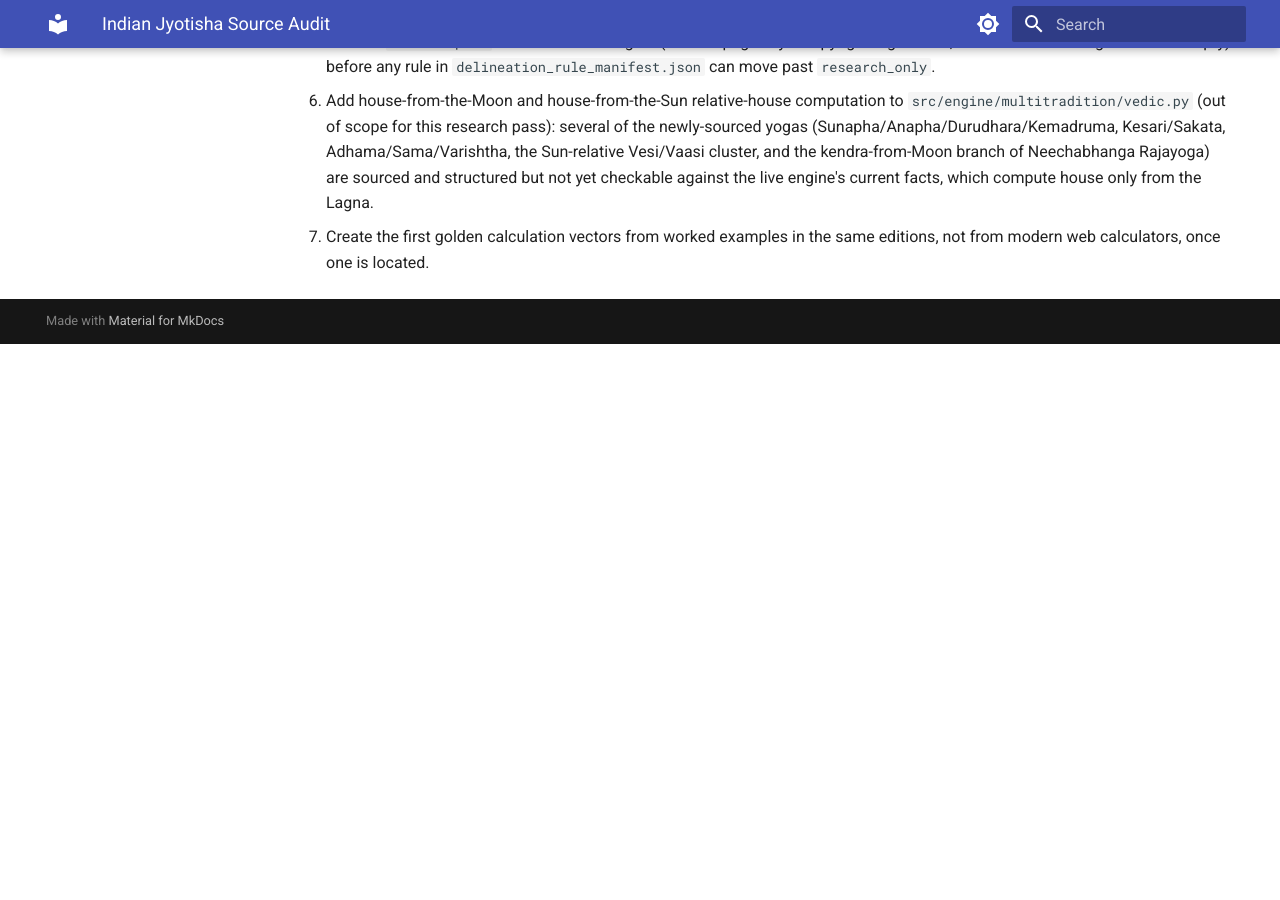
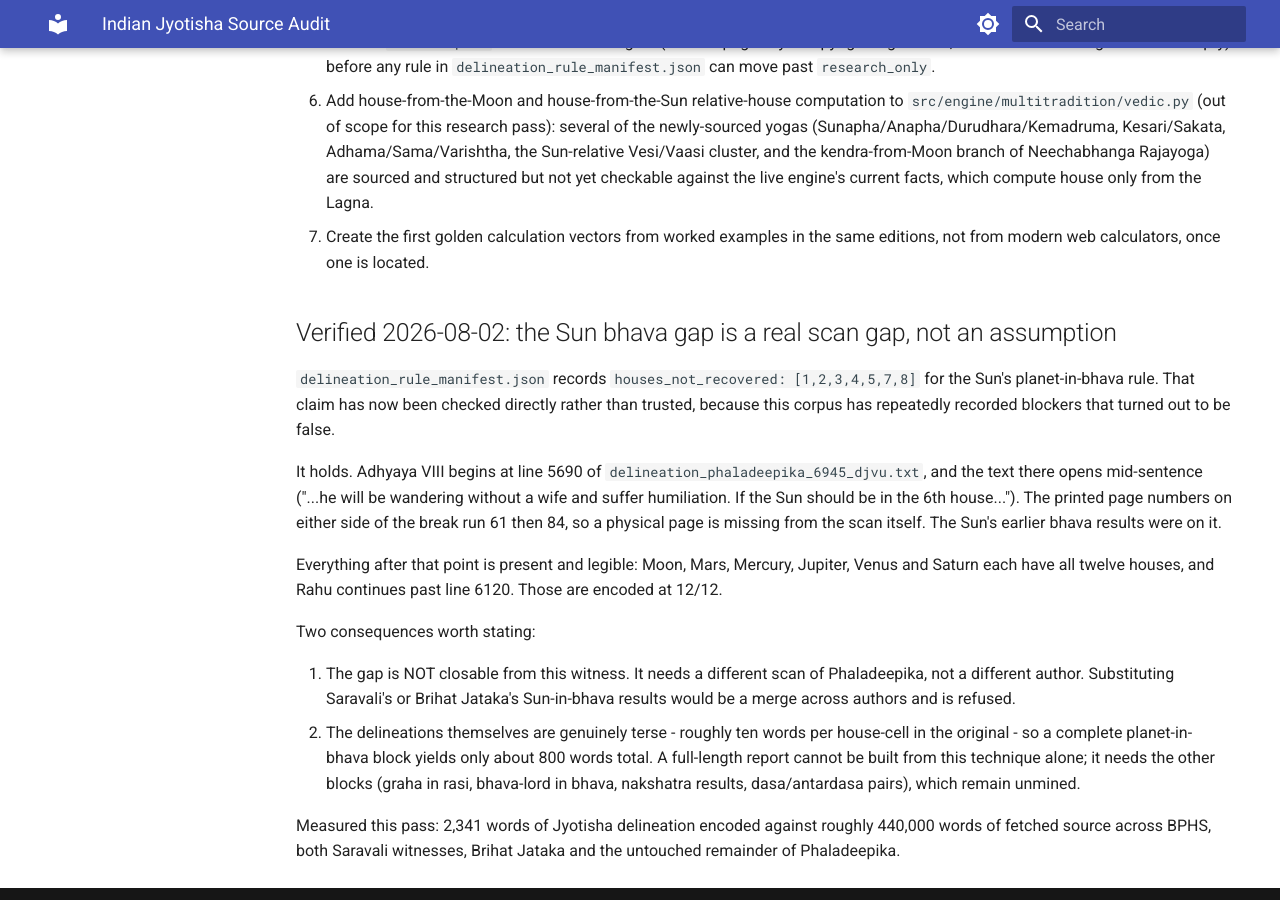
Before and after one commit to Bender1011001/traditional-astrology-engine, an MkDocs documentation site: the page built from docs/research/multitradition/jyotisha/source_audit.md, in a window 1280 px wide and 900 px high, scrolled down 7859 px. Built offline with MkDocs 1.6.1 and Material for MkDocs 9.7.7, drawn with Linux system fonts in a browser that asks for light colours; before the commit the page ends 8203 px from its top, so only the background shows below that.

Commit message:
Verify the Phaladeepika Sun gap instead of trusting it
The manifest claims the Sun's bhava results for houses 1-5, 7 and 8 were "not
recovered". Given that four blockers in this corpus have already turned out to
be false on inspection, that claim needed checking rather than repeating.

It survives. Adhyaya VIII opens mid-sentence at line 5690 and the printed page
numbers around the break run 61 then 84 - a physical page is missing from the
scan. Everything after it is intact: Moon, Mars, Mercury, Jupiter, Venus and
Saturn all carry 12/12 houses.

The gap needs a different SCAN, not a different author; pulling the Sun's
missing houses from Saravali or Brihat Jataka would be a cross-author merge and
is refused.

Also measured, and more important than the gap: a complete planet-in-bhava block
is only about 800 words, because the source is genuinely terse - roughly ten
words per house-cell. The technique cannot carry a full-length report by itself.
The volume has to come from the blocks that are still unmined: graha in rasi,
bhava-lord in bhava (12x12), nakshatra results, and dasa/antardasa pairs.

2,341 words encoded against ~440,000 words of fetched source.

Co-Authored-By: Claude Opus 5 <noreply@anthropic.com>

```diff
--- a/docs/research/multitradition/jyotisha/source_audit.md
+++ b/docs/research/multitradition/jyotisha/source_audit.md
@@ -389,3 +389,37 @@ artifact.
    which compute house only from the Lagna.
 7. Create the first golden calculation vectors from worked examples in the same
    editions, not from modern web calculators, once one is located.
+
+## Verified 2026-08-02: the Sun bhava gap is a real scan gap, not an assumption
+
+`delineation_rule_manifest.json` records `houses_not_recovered: [1,2,3,4,5,7,8]`
+for the Sun's planet-in-bhava rule. That claim has now been checked directly
+rather than trusted, because this corpus has repeatedly recorded blockers that
+turned out to be false.
+
+It holds. Adhyaya VIII begins at line 5690 of
+`delineation_phaladeepika_6945_djvu.txt`, and the text there opens mid-sentence
+("...he will be wandering without a wife and suffer humiliation. If the Sun
+should be in the 6th house..."). The printed page numbers on either side of the
+break run 61 then 84, so a physical page is missing from the scan itself. The
+Sun's earlier bhava results were on it.
+
+Everything after that point is present and legible: Moon, Mars, Mercury,
+Jupiter, Venus and Saturn each have all twelve houses, and Rahu continues past
+line 6120. Those are encoded at 12/12.
+
+Two consequences worth stating:
+
+1. The gap is NOT closable from this witness. It needs a different scan of
+   Phaladeepika, not a different author. Substituting Saravali's or
+   Brihat Jataka's Sun-in-bhava results would be a merge across authors and is
+   refused.
+2. The delineations themselves are genuinely terse - roughly ten words per
+   house-cell in the original - so a complete planet-in-bhava block yields only
+   about 800 words total. A full-length report cannot be built from this
+   technique alone; it needs the other blocks (graha in rasi, bhava-lord in
+   bhava, nakshatra results, dasa/antardasa pairs), which remain unmined.
+
+Measured this pass: 2,341 words of Jyotisha delineation encoded against roughly
+440,000 words of fetched source across BPHS, both Saravali witnesses,
+Brihat Jataka and the untouched remainder of Phaladeepika.
```
